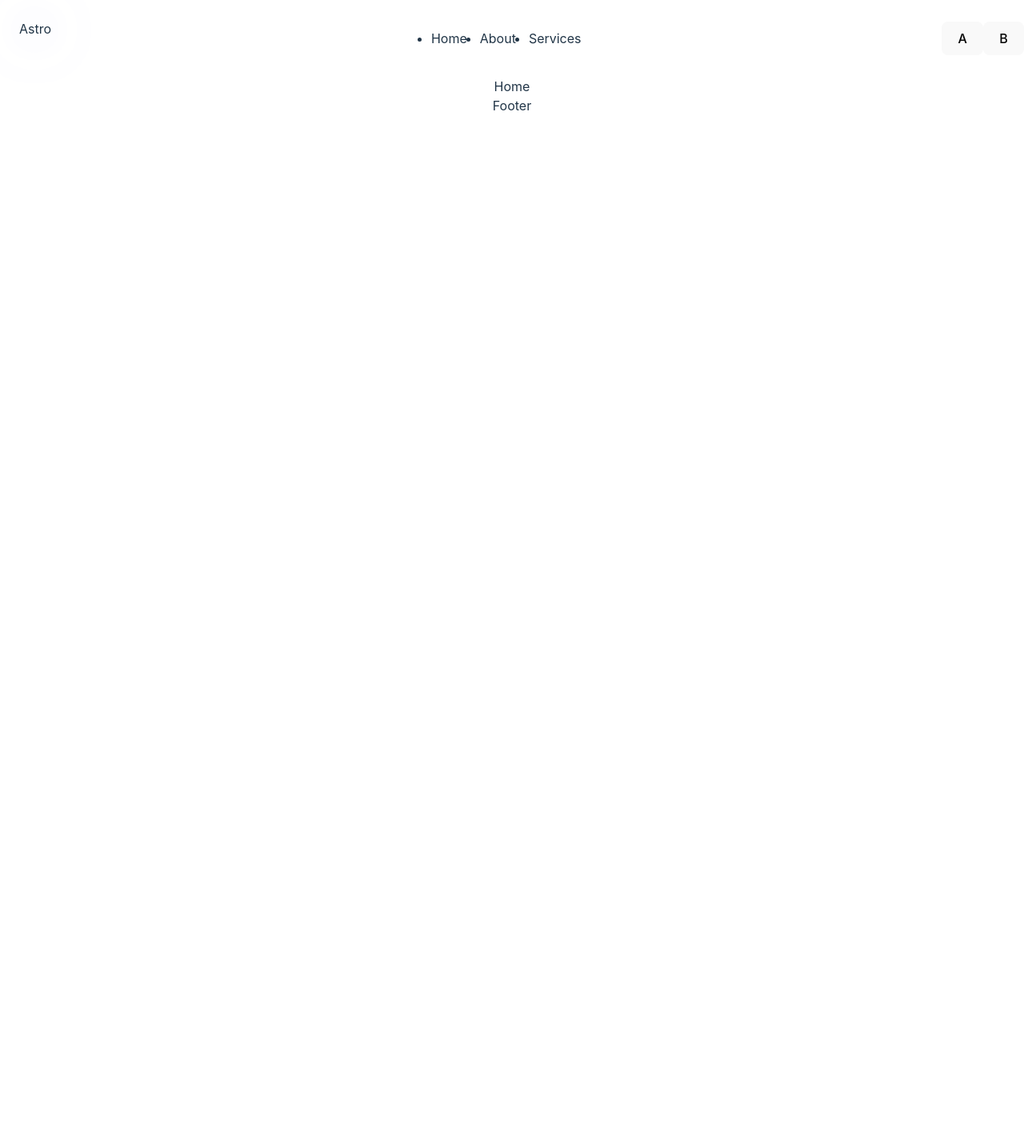
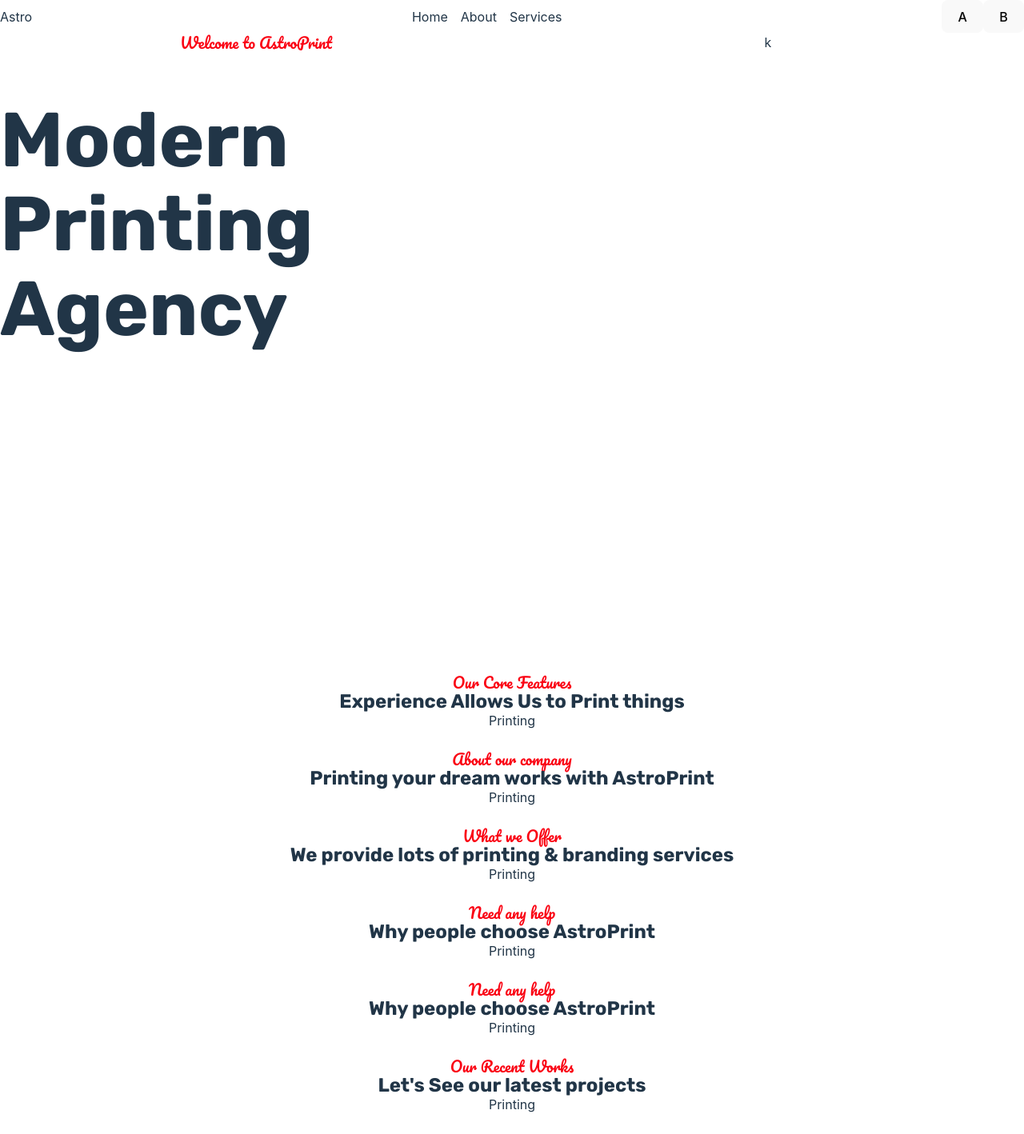
Before and after one commit to Successagent/AstroPrint, a React (Vite) app: page / in a window 1280 px wide. Shown: the top 1418 px of the page at 80% size. Before the commit the page ends 800 px from the top, so only its background shows below. Built offline with nearby package versions, Linux system fonts and the light colour scheme.

Commit message:
style: update home and header

```diff
--- a/index.html
+++ b/index.html
@@ -4,7 +4,13 @@
     <meta charset="UTF-8" />
     <link rel="icon" type="image/svg+xml" href="/vite.svg" />
     <meta name="viewport" content="width=device-width, initial-scale=1.0" />
-    <title>Vite + React</title>
+    <title>AstroPrint</title>
+    <link rel="preconnect" href="https://fonts.googleapis.com" />
+    <link rel="preconnect" href="https://fonts.gstatic.com" crossorigin />
+    <link
+      href="https://fonts.googleapis.com/css2?family=Pacifico&family=Rubik:wght@300;400;500;600;700&display=swap"
+      rel="stylesheet"
+    />
   </head>
   <body>
     <div id="root"></div>
--- a/src/components/Header/index.jsx
+++ b/src/components/Header/index.jsx
@@ -1,18 +1,18 @@
 import React, { useState } from "react";
-import "./styles.css";
+import HeaderStyles from "./styles.css";
 
 function Header() {
   return (
     <header>
-      <div className="logo">Astro</div>
+      <div className={HeaderStyles.logo}>Astro</div>
 
-      <ul>
+      <ul className={HeaderStyles.links}>
         <li>Home</li>
         <li>About</li>
         <li>Services</li>
       </ul>
 
-      <div className="button_set">
+      <div className={HeaderStyles.buttonSet}>
         <button>A</button>
         <button>B</button>
       </div>
--- a/src/components/Header/styles.css
+++ b/src/components/Header/styles.css
@@ -8,4 +8,5 @@ header ul {
   display: flex;
   align-items: center;
   gap: 1em;
+  list-style: none;
 }
--- a/src/index.css
+++ b/src/index.css
@@ -25,6 +25,16 @@
   --primary-blue: #353cc1;
   --primary-red: #fa0213;
   --secondary-blue: #4f56f7;
+  --main-font: "Rubik", sans-serif;
+}
+
+.sect__sub_header {
+  color: var(--primary-red);
+  font-family: "Pacifico", cursive;
+}
+
+.sect__header {
+  font-family: var(--main-font);
 }
 
 a {
--- a/src/pages/Home/index.jsx
+++ b/src/pages/Home/index.jsx
@@ -1,13 +1,91 @@
 import React, { useState } from "react";
 import Header from "../../components/Header";
 import Footer from "../../components/Footer";
+import "./style.css";
+
 function Home() {
   return (
-    <div>
+    <>
       <Header />
-      <p>Home</p>
+      <section className="hero">
+        <div className="hero__text">
+          <h3 className="sect__sub_header">Welcome to AstroPrint</h3>
+          <h1> Modern Printing Agency</h1>
+        </div>
+        <div className="hero__img">k</div>
+      </section>
+      <section>
+        <h3 className="sect__sub_header">Our Core Features</h3>
+        <h2 className="sect__header">Experience Allows Us to Print things</h2>
+        <div>
+          <p>Printing</p>
+          <img src="" alt="" />
+        </div>
+      </section>
+      <section>
+        <h3 className="sect__sub_header">About our company</h3>
+        <h2 className="sect__header">
+          Printing your dream works with AstroPrint
+        </h2>
+        <div>
+          <p>Printing</p>
+          <img src="" alt="" />
+        </div>
+      </section>
+      <section>
+        <h3 className="sect__sub_header">What we Offer</h3>
+        <h2 className="sect__header">
+          We provide lots of printing & branding services
+        </h2>
+        <div>
+          <p>Printing</p>
+          <img src="" alt="" />
+        </div>
+      </section>
+      <section>
+        <h3 className="sect__sub_header">Need any help</h3>
+        <h2 className="sect__header">Why people choose AstroPrint</h2>
+        <div>
+          <p>Printing</p>
+          <img src="" alt="" />
+        </div>
+      </section>
+      <section>
+        <h3 className="sect__sub_header">Need any help</h3>
+        <h2 className="sect__header">Why people choose AstroPrint</h2>
+        <div>
+          <p>Printing</p>
+          <img src="" alt="" />
+        </div>
+      </section>
+      <section>
+        <h3 className="sect__sub_header">Our Recent Works</h3>
+        <h2 className="sect__header">Let's See our latest projects</h2>
+        <div>
+          <p>Printing</p>
+          <img src="" alt="" />
+        </div>
+      </section>
+      <section>
+        <h3 className="sect__sub_header">👌</h3>
+        <h2 className="sect__header">What our clients say</h2>
+        <h2 className="sect__header">Reviews</h2>
+        <div>
+          <p>Printing</p>
+          <img src="" alt="" />
+        </div>
+      </section>
+      <section>
+        <h3 className="sect__sub_header">Latest News & blog</h3>
+        <h2 className="sect__header">Get More Updates for news & articles</h2>
+        <h2 className="sect__header--bg">Reviews</h2>
+        <div>
+          <p>Printing</p>
+          <img src="" alt="" />
+        </div>
+      </section>
       <Footer />
-    </div>
+    </>
   );
 }
 
--- a/src/pages/Home/style.css
+++ b/src/pages/Home/style.css
@@ -0,0 +1,16 @@
+.hero {
+  display: flex;
+  height: 100vh;
+}
+
+.hero__text,
+.hero__img {
+  flex: 1;
+}
+
+.hero__text h1 {
+  font-size: 6rem;
+  margin-top: 0.6em;
+  font-family: var(--main-font);
+  text-align: left;
+}
```
